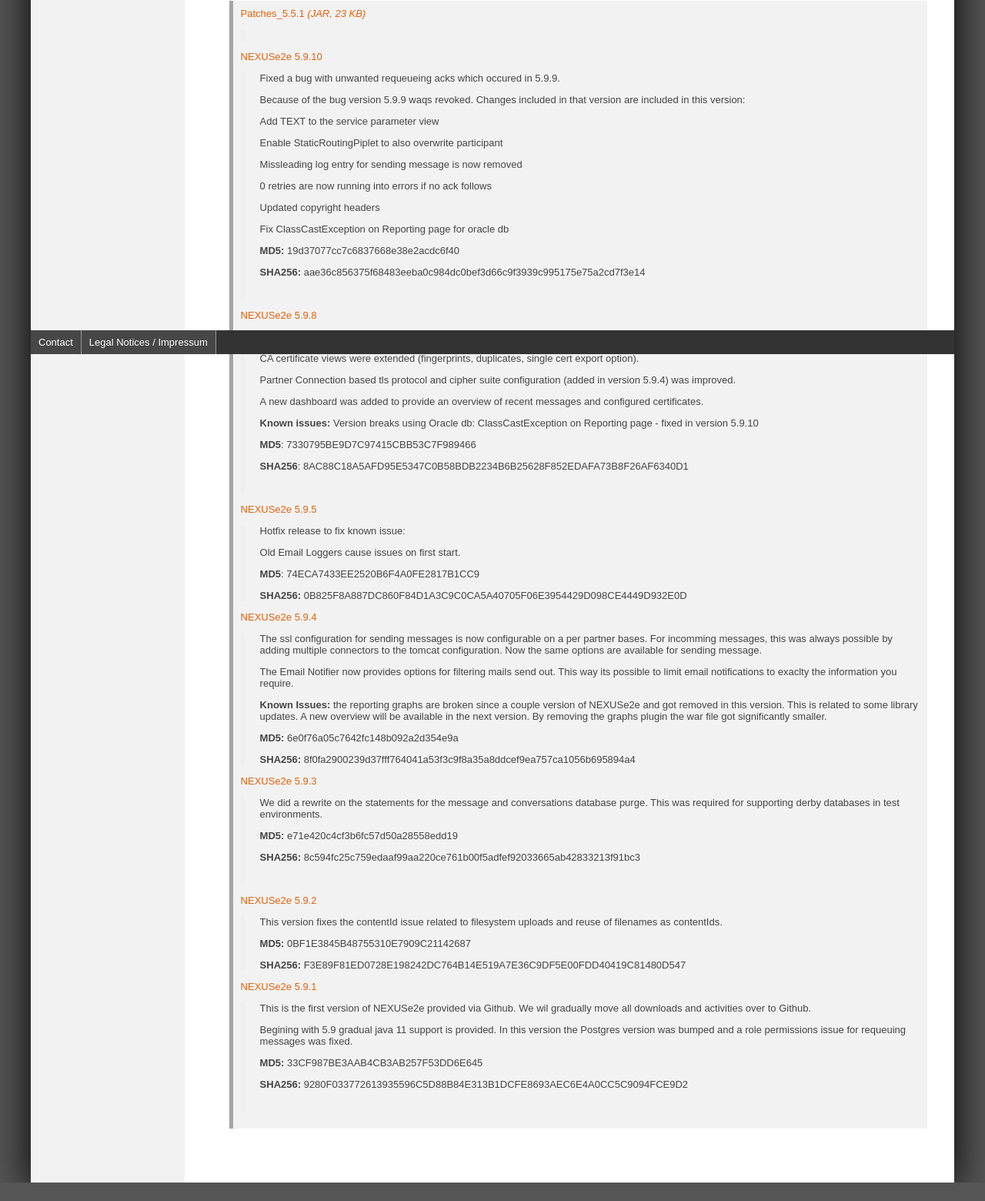
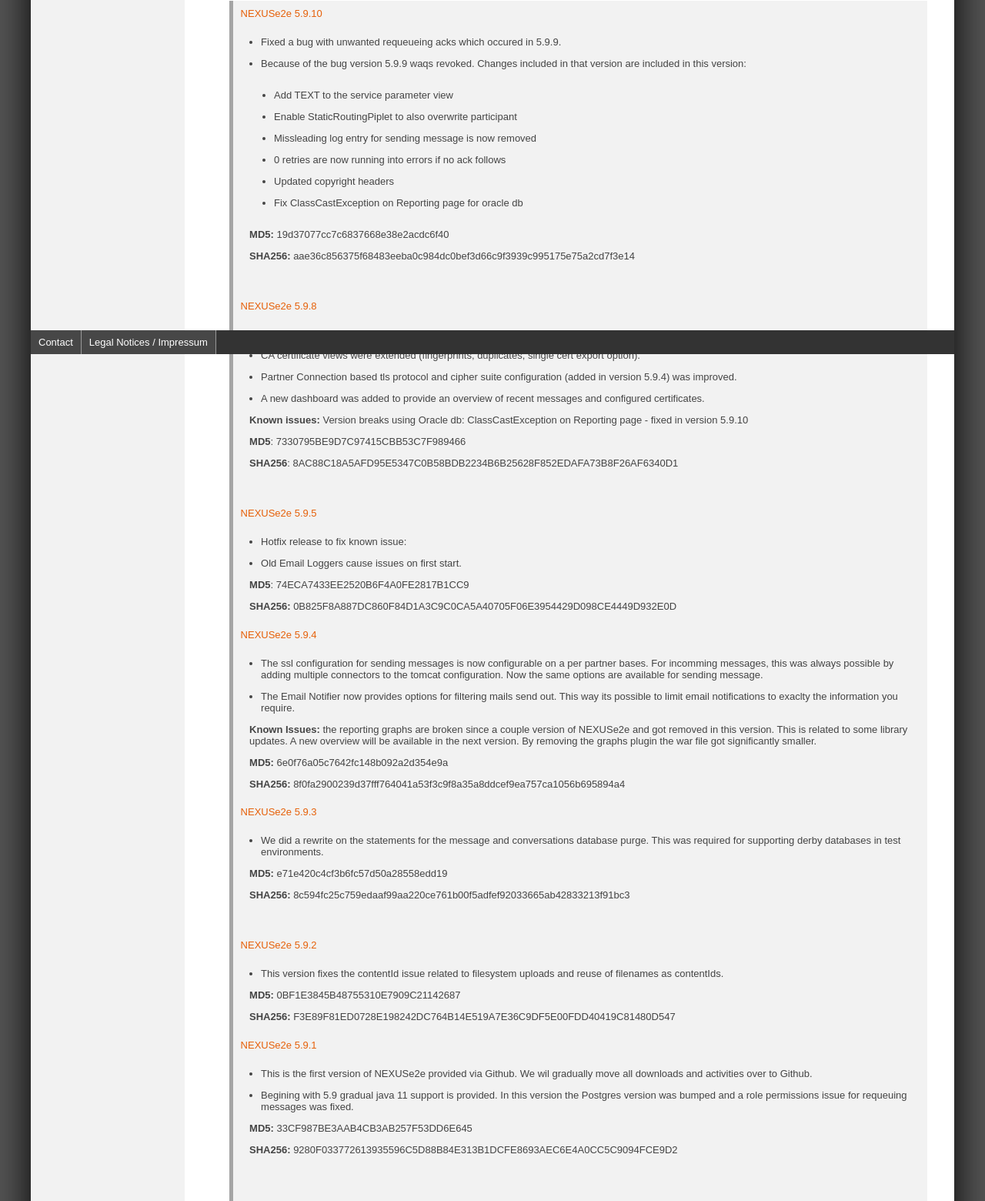
Before and after one commit to skaylink/NEXUSe2e-Website, a plain HTML site: page NEXUSe2e/Downloads.html in a window 1280 px wide. Shown: the part 340-1900 px from the top of the page at 77% size. Before the commit the page ends 1876 px from the top, so only its background shows below. Drawn offline with Linux system fonts and the light colour scheme.

Commit message:
Celan up Downloads page

```diff
--- a/NEXUSe2e/Downloads.html
+++ b/NEXUSe2e/Downloads.html
@@ -120,53 +120,48 @@
                     <div class="links">
                         <h2>NEXUSe2e current version</h2>
                         <ul>
-                            <li class="download">
-                                <a href="../dam/NEXUSe2e/Download/patches/patches_551/patches_5.5.1.jar">Patches_5.5.1 <em>(JAR, 23 KB)</em></a>
-                            </li>
-
-                            <blockquote><p><br/></p></blockquote>
-
                             <li class="external">
                                 <a href="https://github.com/solutionsdirekt/NEXUSe2e/releases/download/v5.9.10/nexuse2e-webapp-5.9.10.war" target="_blank">NEXUSe2e 5.9.10</a>
                             </li>
 
-                            <blockquote>
-                                <p>Fixed a bug with unwanted requeueing acks which occured in 5.9.9.</p>
+                            <ul class="release-details">
+                                <li><p>Fixed a bug with unwanted requeueing acks which occured in 5.9.9.</p></li>
 
-                                <p>Because of the bug version 5.9.9 waqs revoked. Changes included in that version are included in this version:</p>
+                                <li><p>Because of the bug version 5.9.9 waqs revoked. Changes included in that version are included in this version:</p></li>
 
-                                <p>Add TEXT to the service parameter view</p>
+                                <ul class="release-details" style="padding:0;">
+                                    <li><p>Add TEXT to the service parameter view</p></li>
 
-                                <p>Enable StaticRoutingPiplet to also overwrite participant</p>
+                                    <li><p>Enable StaticRoutingPiplet to also overwrite participant</p></li>
 
-                                <p>Missleading log entry for sending message is now removed</p>
+                                    <li><p>Missleading log entry for sending message is now removed</p></li>
 
-                                <p>0 retries are now running into errors if no ack follows</p>
+                                    <li><p>0 retries are now running into errors if no ack follows</p></li>
 
-                                <p>Updated copyright headers</p>
+                                    <li><p>Updated copyright headers</p></li>
 
-                                <p>Fix ClassCastException on Reporting page for oracle db</p>
+                                    <li><p>Fix ClassCastException on Reporting page for oracle db</p></li>
+                                </ul>
 
                                 <p><strong>MD5:&nbsp;</strong>19d37077cc7c6837668e38e2acdc6f40</p>
 
                                 <p><strong>SHA256:&nbsp;</strong>aae36c856375f68483eeba0c984dc0bef3d66c9f3939c995175e75a2cd7f3e14</p>
 
                                 <p>&nbsp;</p>
-
-                            </blockquote>
+                            </ul>
 
                             <li class="external">
                                 <a href="https://github.com/solutionsdirekt/NEXUSe2e/releases/download/v.5.9.8/nexuse2e-webapp-5.9.8.war" target="_blank">NEXUSe2e 5.9.8</a>
                             </li>
 
-                            <blockquote>
-                                <p>The HTTPIntegrationPipelet now allows the setting of custom headers.</p>
+                            <ul class="release-details">
+                                <li><p>The HTTPIntegrationPipelet now allows the setting of custom headers.</p></li>
 
-                                <p>CA certificate views were extended (fingerprints, duplicates, single cert export option).</p>
+                                <li><p>CA certificate views were extended (fingerprints, duplicates, single cert export option).</p></li>
 
-                                <p>Partner Connection based tls protocol and cipher suite configuration (added in version 5.9.4) was improved.</p>
+                                <li><p>Partner Connection based tls protocol and cipher suite configuration (added in version 5.9.4) was improved.</p></li>
 
-                                <p>A new dashboard was added to provide an overview of recent messages and configured certificates.</p>
+                                <li><p>A new dashboard was added to provide an overview of recent messages and configured certificates.</p></li>
 
                                 <p><strong>Known issues: </strong>Version breaks using Oracle db: ClassCastException on Reporting page - fixed in version 5.9.10</p>
 
@@ -175,36 +170,35 @@
                                 <p><strong>SHA256</strong>: 8AC88C18A5AFD95E5347C0B58BDB2234B6B25628F852EDAFA73B8F26AF6340D1</p>
 
                                 <p>&nbsp;</p>
-
-                            </blockquote>
+                            </ul>
 
                             <li class="external">
                                 <a href="https://github.com/solutionsdirekt/NEXUSe2e/releases/download/v5.9.5/nexuse2e-webapp-5.9.5.war" target="_blank">NEXUSe2e 5.9.5</a>
                             </li>
 
-                            <blockquote>
-                                <p>Hotfix release to fix known issue:</p>
+                            <ul class="release-details">
+                                <li><p>Hotfix release to fix known issue:</p></li>
 
-                                <p>Old Email Loggers cause issues on first start.</p>
+                                <li><p>Old Email Loggers cause issues on first start.</p></li>
 
                                 <p><strong>MD5</strong>: 74ECA7433EE2520B6F4A0FE2817B1CC9</p>
 
                                 <p><strong>SHA256: </strong>0B825F8A887DC860F84D1A3C9C0CA5A40705F06E3954429D098CE4449D932E0D<br/></p>
 
-                            </blockquote>
+                            </ul>
 
                             <li class="external">
                                 <a href="https://github.com/solutionsdirekt/NEXUSe2e/releases/download/v5.9.4/nexuse2e-webapp-5.9.4.war" target="_blank">NEXUSe2e 5.9.4</a>
                             </li>
 
-                            <blockquote>
-                                <p>The ssl configuration for sending messages is now configurable on a per partner
+                            <ul class="release-details">
+                                <li><p>The ssl configuration for sending messages is now configurable on a per partner
                                     bases. For incomming messages, this was always possible by adding multiple
                                     connectors to the tomcat configuration. Now the same options are available for
-                                    sending message.</p>
+                                    sending message.</p></li>
 
-                                <p>The Email Notifier now provides options for filtering mails send out. This way its
-                                    possible to limit email notifications to exaclty the information you require. &nbsp;<strong> </strong> </p>
+                                <li><p>The Email Notifier now provides options for filtering mails send out. This way its
+                                    possible to limit email notifications to exaclty the information you require. &nbsp;<strong> </strong> </p></li>
 
                                 <p><strong>Known Issues: </strong>the reporting graphs are broken since a couple version
                                     of NEXUSe2e and got removed in this version. This is related to some library
@@ -215,15 +209,15 @@
 
                                 <p><strong>SHA256:</strong> 8f0fa2900239d37fff764041a53f3c9f8a35a8ddcef9ea757ca1056b695894a4</p>
 
-                            </blockquote>
+                            </ul>
 
                             <li class="external">
                                 <a href="https://github.com/solutionsdirekt/NEXUSe2e/releases/download/v5.9.3/nexuse2e-webapp-5.9.3.war" target="_blank">NEXUSe2e 5.9.3</a>
                             </li>
 
-                            <blockquote>
-                                <p>We did a rewrite on the statements for the message and conversations&nbsp;database
-                                    purge. This was required for supporting derby databases in test environments.</p>
+                            <ul class="release-details">
+                                <li><p>We did a rewrite on the statements for the message and conversations&nbsp;database
+                                    purge. This was required for supporting derby databases in test environments.</p></li>
 
                                 <p><strong>MD5: </strong>e71e420c4cf3b6fc57d50a28558edd19</p>
 
@@ -231,30 +225,30 @@
 
                                 <p>&nbsp;</p>
 
-                            </blockquote>
+                            </ul>
 
                             <li class="external">
                                 <a href="https://github.com/solutionsdirekt/NEXUSe2e/releases/download/v5.9.2/nexuse2e-webapp-5.9.2.war" target="_blank">NEXUSe2e 5.9.2</a>
                             </li>
 
-                            <blockquote>
-                                <p>This version fixes the contentId issue related to filesystem uploads and reuse of filenames as contentIds.</p>
+                            <ul class="release-details">
+                                <li><p>This version fixes the contentId issue related to filesystem uploads and reuse of filenames as contentIds.</p></li>
 
                                 <p><strong>MD5:</strong> 0BF1E3845B48755310E7909C21142687</p>
 
                                 <p><strong>SHA256: </strong>F3E89F81ED0728E198242DC764B14E519A7E36C9DF5E00FDD40419C81480D547</p>
 
-                            </blockquote>
+                            </ul>
 
                             <li class="external">
                                 <a href="https://github.com/solutionsdirekt/NEXUSe2e/releases/download/v5.9.1/nexuse2e-webapp-5.9.1.war" target="_blank">NEXUSe2e 5.9.1</a>
                             </li>
 
-                            <blockquote>
-                                <p>This is the first version of NEXUSe2e provided via Github. We wil gradually move all downloads and activities over to Github.</p>
+                            <ul class="release-details">
+                                <li><p>This is the first version of NEXUSe2e provided via Github. We wil gradually move all downloads and activities over to Github.</p></li>
 
-                                <p>Begining with 5.9 gradual java 11 support is provided. In this version the Postgres
-                                    version was bumped and a role permissions issue for requeuing messages was fixed.</p>
+                                <li><p>Begining with 5.9 gradual java 11 support is provided. In this version the Postgres
+                                    version was bumped and a role permissions issue for requeuing messages was fixed.</p></li>
 
                                 <p><strong>MD5: </strong>33CF987BE3AAB4CB3AB257F53DD6E645</p>
 
@@ -262,12 +256,9 @@
 
                                 <p>&nbsp;</p>
 
-                            </blockquote>
-
+                            </ul>
                         </ul>
                     </div><!-- end links -->
-
-
                 </div><!-- end text -->
             </div><!-- end main -->
 
--- a/resources/templating-kit/themes/NEXUSe2e-website/css/nexuse2e.css
+++ b/resources/templating-kit/themes/NEXUSe2e-website/css/nexuse2e.css
@@ -456,3 +456,12 @@ dl {
 	display: inline-block;
 	width: 100%;
 }
+
+ul.release-details {
+	border: none;
+	list-style: disc;
+}
+
+ul.release-details > p {
+	margin-left: -15px;
+}
```
